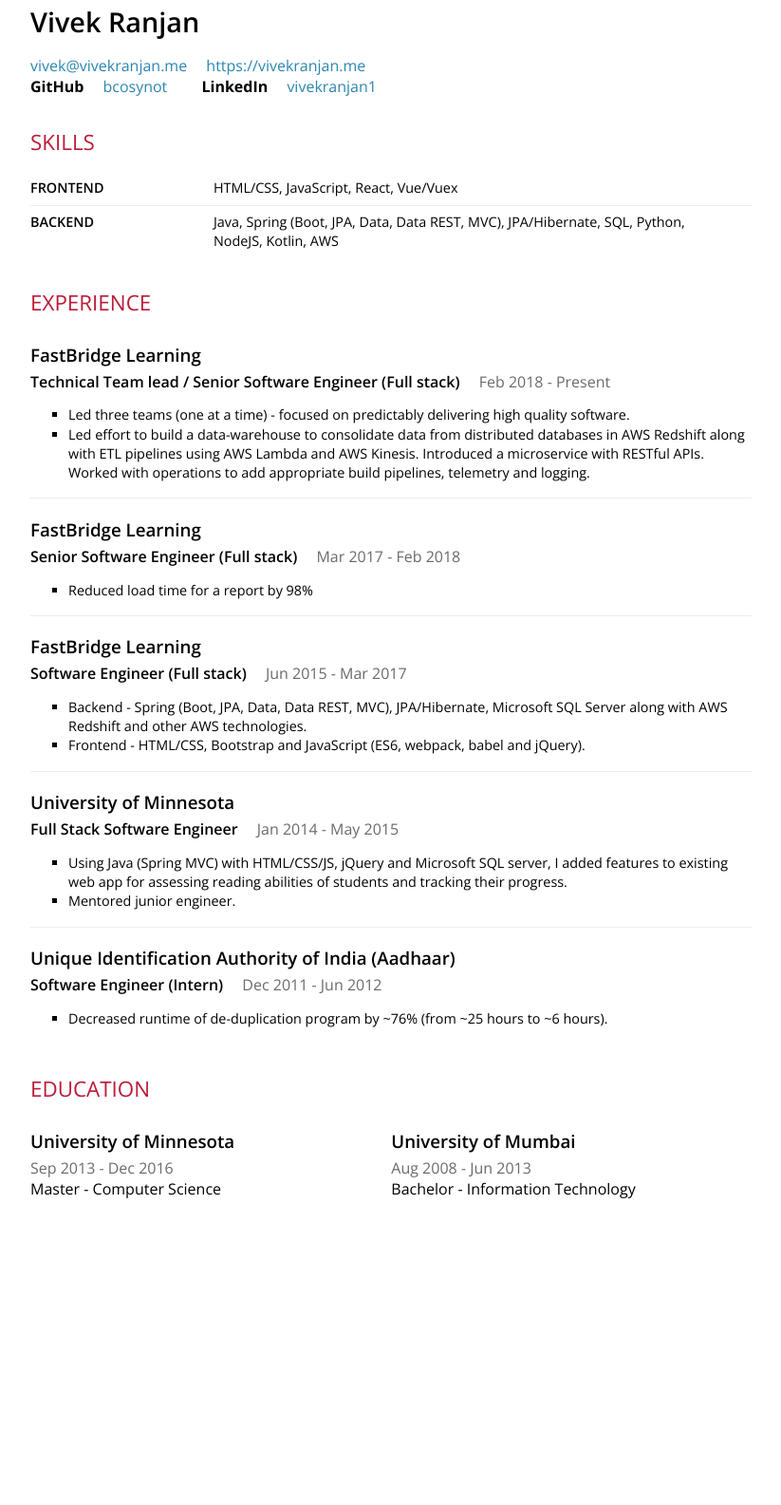
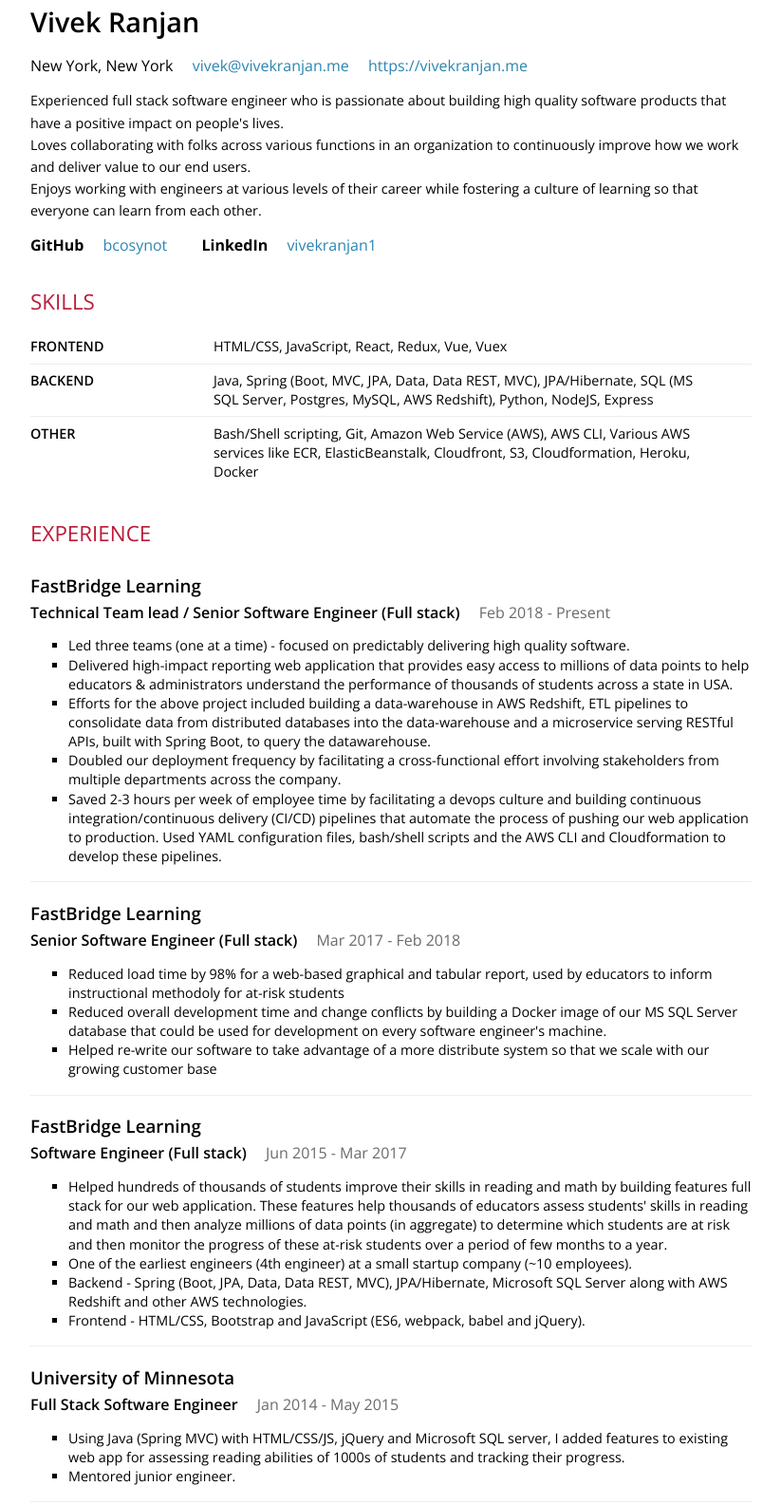
Before and after one commit to vr3690/vr3690.github.io, a website: page resume/resume.html in a window 1280 px wide. Shown: the part 29-1614 px from the top of the page at 95% size, without its empty margins (8-831 px from the left). Before the commit the page ends 1424 px from the top, so only its background shows below. Drawn offline with nearby package versions, Linux system fonts and the light colour scheme.

Commit message:
Updated location, experience and summary. Also, using a custom fork of the short theme.

```diff
--- a/resume/resume.html
+++ b/resume/resume.html
@@ -162,7 +162,8 @@
                 <header>
                     	<h1>Vivek Ranjan</h1>
 
-                    <div class="contact">	<span class="detail">
+                    <div class="contact"> <span class="detail">New York, New York</span>
+	<span class="detail">
 					<a href="mailto:vivek@vivekranjan.me">vivek@vivekranjan.me</a>
 				</span>
 	<span class="detail">
@@ -171,6 +172,16 @@
 
                     </div>
                 </header>
+                <p>
+                    <p>Experienced full stack software engineer who is passionate about building
+                        high quality software products that have a positive impact on people&#39;s
+                        lives.
+                        <br />Loves collaborating with folks across various functions in an organization
+                        to continuously improve how we work and deliver value to our end users.
+                        <br
+                        />Enjoys working with engineers at various levels of their career while
+                        fostering a culture of learning so that everyone can learn from each other.</p>
+                </p>
                 <div class="profile">	<strong class="network">
 					GitHub
 				</strong>
@@ -193,12 +204,18 @@
 
                 <div class="item">
                     <div class="name">Frontend</div>
-                    <div class="keywords">HTML/CSS, JavaScript, React, Vue/Vuex</div>
+                    <div class="keywords">HTML/CSS, JavaScript, React, Redux, Vue, Vuex</div>
                 </div>
                 <div class="item">
                     <div class="name">Backend</div>
-                    <div class="keywords">Java, Spring (Boot, JPA, Data, Data REST, MVC), JPA/Hibernate, SQL, Python,
-                        NodeJS, Kotlin, AWS</div>
+                    <div class="keywords">Java, Spring (Boot, MVC, JPA, Data, Data REST, MVC), JPA/Hibernate, SQL
+                        (MS SQL Server, Postgres, MySQL, AWS Redshift), Python, NodeJS, Express</div>
+                </div>
+                <div class="item">
+                    <div class="name">Other</div>
+                    <div class="keywords">Bash/Shell scripting, Git, Amazon Web Service (AWS), AWS CLI, Various
+                        AWS services like ECR, ElasticBeanstalk, Cloudfront, S3, Cloudformation,
+                        Heroku, Docker</div>
                 </div>
             </section>
             <section class="experience">
@@ -221,10 +238,20 @@
                     <ul class="highlights">
                         <li>Led three teams (one at a time) - focused on predictably delivering high
                             quality software.</li>
-                        <li>Led effort to build a data-warehouse to consolidate data from distributed
-                            databases in AWS Redshift along with ETL pipelines using AWS Lambda and
-                            AWS Kinesis. Introduced a microservice with RESTful APIs. Worked with operations
-                            to add appropriate build pipelines, telemetry and logging.</li>
+                        <li>Delivered high-impact reporting web application that provides easy access
+                            to millions of data points to help educators &amp; administrators understand
+                            the performance of thousands of students across a state in USA.</li>
+                        <li>Efforts for the above project included building a data-warehouse in AWS
+                            Redshift, ETL pipelines to consolidate data from distributed databases
+                            into the data-warehouse and a microservice serving RESTful APIs, built
+                            with Spring Boot, to query the datawarehouse.</li>
+                        <li>Doubled our deployment frequency by facilitating a cross-functional effort
+                            involving stakeholders from multiple departments across the company.</li>
+                        <li>Saved 2-3 hours per week of employee time by facilitating a devops culture
+                            and building continuous integration/continuous delivery (CI/CD) pipelines
+                            that automate the process of pushing our web application to production.
+                            Used YAML configuration files, bash/shell scripts and the AWS CLI and Cloudformation
+                            to develop these pipelines.</li>
                     </ul>
                 </section>
                 <section class="item">
@@ -242,7 +269,13 @@
 			</span>
 
                     <ul class="highlights">
-                        <li>Reduced load time for a report by 98%</li>
+                        <li>Reduced load time by 98% for a web-based graphical and tabular report,
+                            used by educators to inform instructional methodoly for at-risk students</li>
+                        <li>Reduced overall development time and change conflicts by building a Docker
+                            image of our MS SQL Server database that could be used for development
+                            on every software engineer&#x27;s machine.</li>
+                        <li>Helped re-write our software to take advantage of a more distribute system
+                            so that we scale with our growing customer base</li>
                     </ul>
                 </section>
                 <section class="item">
@@ -260,6 +293,14 @@
 			</span>
 
                     <ul class="highlights">
+                        <li>Helped hundreds of thousands of students improve their skills in reading
+                            and math by building features full stack for our web application. These
+                            features help thousands of educators assess students&#x27; skills in reading
+                            and math and then analyze millions of data points (in aggregate) to determine
+                            which students are at risk and then monitor the progress of these at-risk
+                            students over a period of few months to a year.</li>
+                        <li>One of the earliest engineers (4th engineer) at a small startup company
+                            (~10 employees).</li>
                         <li>Backend - Spring (Boot, JPA, Data, Data REST, MVC), JPA/Hibernate, Microsoft
                             SQL Server along with AWS Redshift and other AWS technologies.</li>
                         <li>Frontend - HTML/CSS, Bootstrap and JavaScript (ES6, webpack, babel and
@@ -283,7 +324,7 @@
                     <ul class="highlights">
                         <li>Using Java (Spring MVC) with HTML/CSS/JS, jQuery and Microsoft SQL server,
                             I added features to existing web app for assessing reading abilities of
-                            students and tracking their progress.</li>
+                            1000s of students and tracking their progress.</li>
                         <li>Mentored junior engineer.</li>
                     </ul>
                 </section>
@@ -304,6 +345,8 @@
                     <ul class="highlights">
                         <li>Decreased runtime of de-duplication program by ~76% (from ~25 hours to
                             ~6 hours).</li>
+                        <li>Built tools to make the intake millions of residents into the Indian government&#x27;s
+                            universal identification program (Aadhaar) more efficient and accurate.</li>
                     </ul>
                 </section>
             </section>
@@ -316,7 +359,7 @@
 
                     </header>
                     <div class="dates">	<span class="startDate">
-					Sep 2013
+					Aug 2013
 				</span>
 	<span class="endDate">
 					- Dec 2016
@@ -338,10 +381,10 @@
 
                     </header>
                     <div class="dates">	<span class="startDate">
-					Aug 2008
+					Jul 2008
 				</span>
 	<span class="endDate">
-					- Jun 2013
+					- May 2013
 				</span>
 
                     </div>
```
Also changed, not shown: package.json (+9 -10 lines), resume/resume.json (+33 -13 lines), 4 other files.
